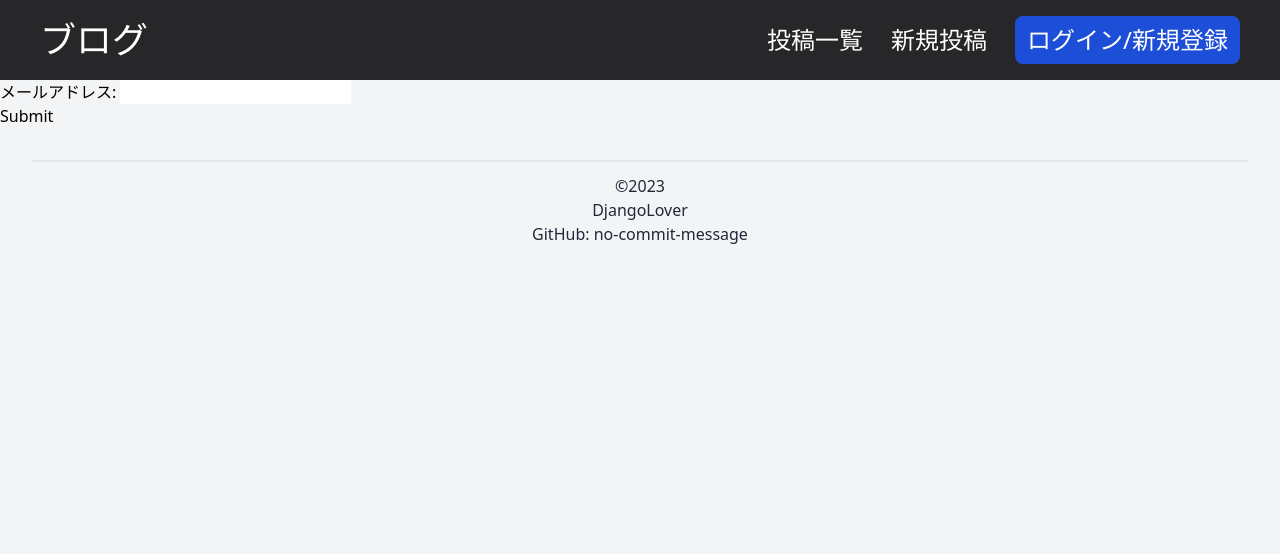
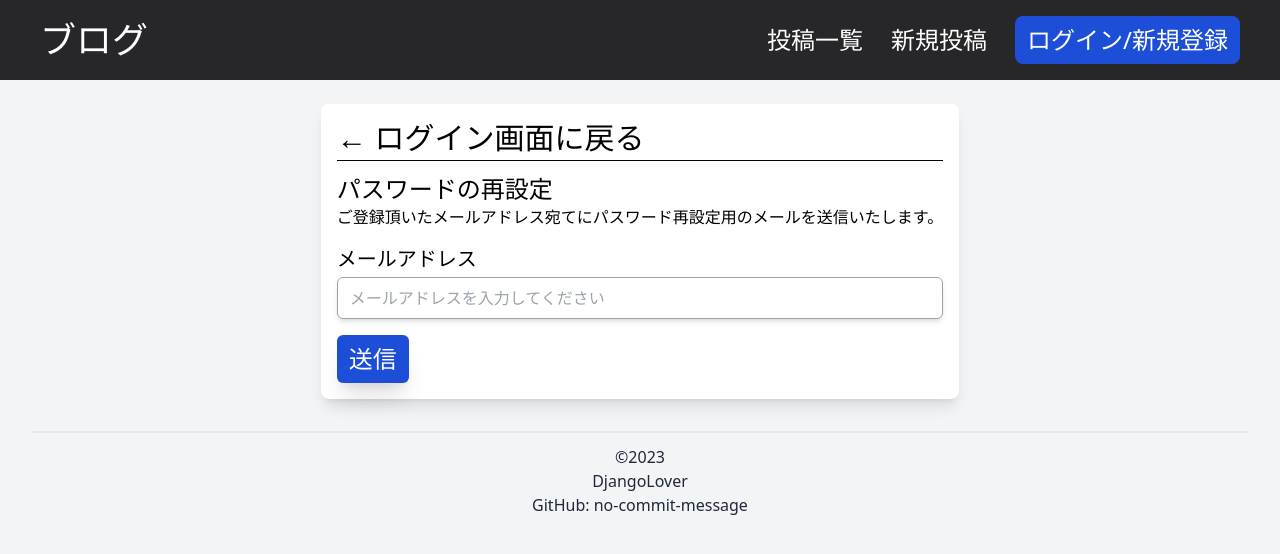
Before and after one commit to no-commit-message/Blog, a Django app: page /accounts/password_reset/ in a window 1280 px wide. Shown: the top 554 px of the page. Run offline with Django 4.2, Linux system fonts and the light colour scheme; some libraries are stand-ins or nearby versions.

Commit message:
Create Password Reset Form

```diff
--- a/MyBlog/templates/registration/password_reset_form.html
+++ b/MyBlog/templates/registration/password_reset_form.html
@@ -1,4 +1,18 @@
 {% extends "base.html" %}
+{% load widget_tweaks %}
+
 {% block content %}
-{% include "registration/_form.html" %}
+<div class="flex justify-center">
+  <div class="bg-white p-4 mt-6 rounded-lg shadow-lg">
+    <p class="border-b border-black text-3xl pb-1"><a href="{% url 'login' %}">← ログイン画面に戻る</a></p>
+    <h1 class="text-2xl mt-3">パスワードの再設定</h1>
+    <p>ご登録頂いたメールアドレス宛てにパスワード再設定用のメールを送信いたします。</p>
+    <form>
+      {% csrf_token %}
+      <p class="text-xl mt-4">メールアドレス</p>
+      {% render_field form.email placeholder="メールアドレスを入力してください" class="mt-1 w-full pl-3 py-2 border border-gray-400 rounded-md shadow-md focus:outline-none focus:border focus:border-blue-700 focus:ring-1 focus:ring-blue-700"%}
+      <div><button type="submit" class="bg-blue-700 hover:to-blue-800 text-white text-2xl rounded-md shadow-xl px-3 py-2 mt-4">送信</button></div>
+    </form>
+  </div>
+</div>
 {% endblock %}
```
